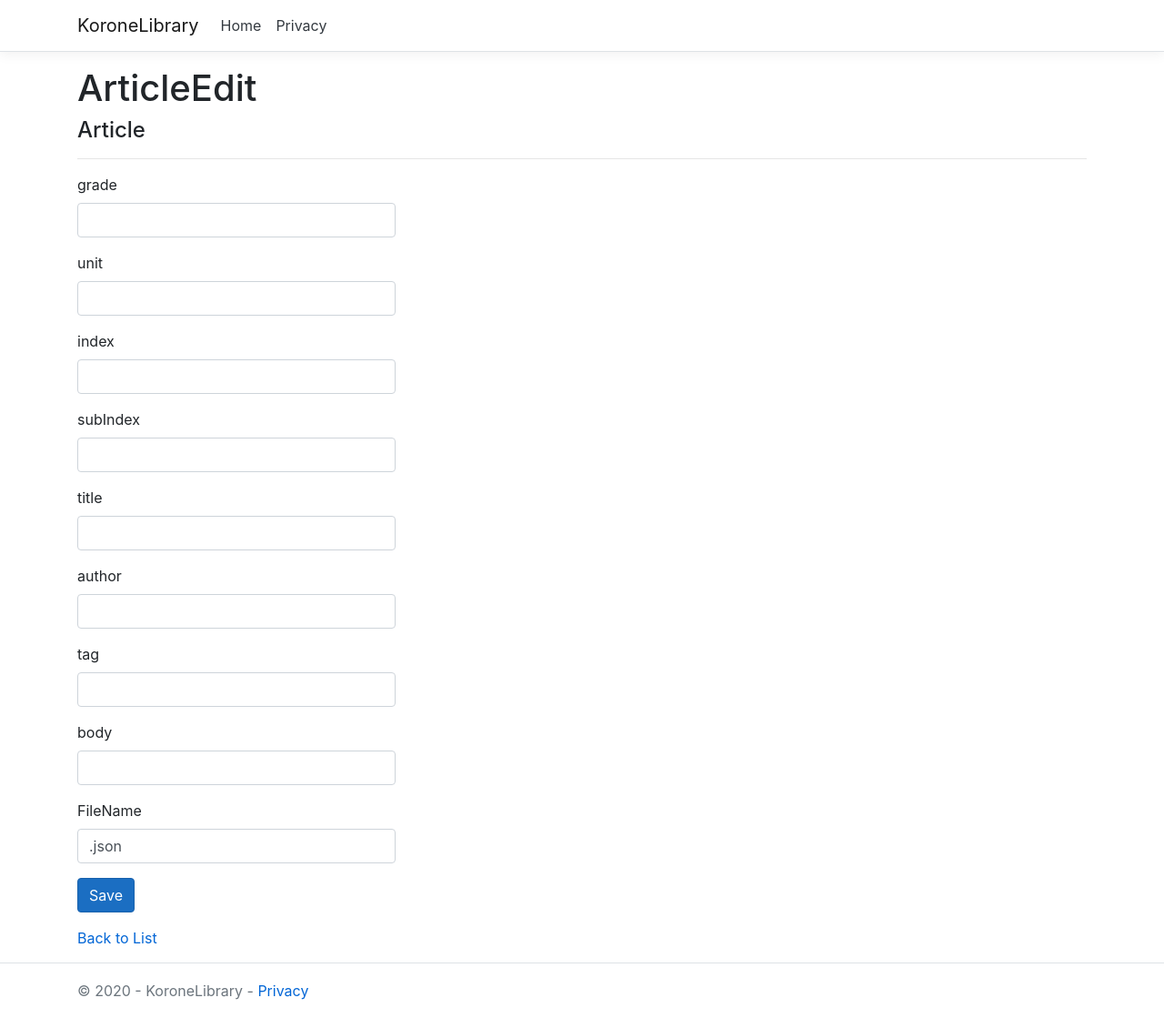
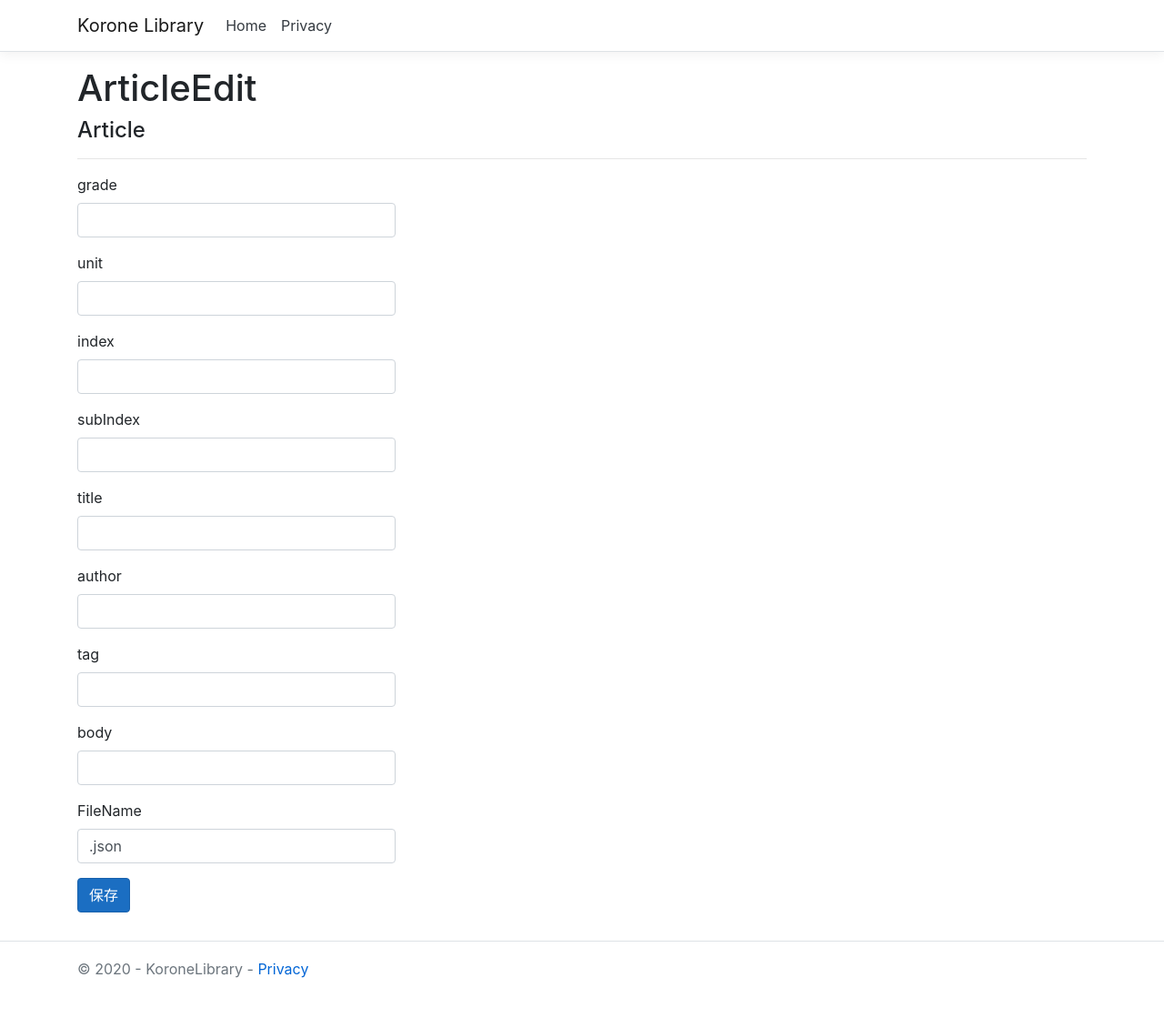
Before and after one commit to HanyuuLu/koroneLib, an ASP.NET Core app: template Views/Article/Index.cshtml in a window 1280 px wide. Shown: the whole page at 91% size. After the commit the page ends 1075 px from the top, so only its background shows below. Run offline with ASP.NET Core 8, Linux system fonts and the light colour scheme; the template is opened without the code that fills it, so the values that code supplies are empty.

Commit message:
[minor]layout修改

```diff
--- a/Views/Article/Index.cshtml
+++ b/Views/Article/Index.cshtml
@@ -10,7 +10,7 @@
 <hr />
 <div class="row">
     <div class="col-md-4">
-        <form asp-action="ArticleEdit">
+        <form asp-action="Edit">
             <div asp-validation-summary="ModelOnly" class="text-danger"></div>
             <div class="form-group">
                 <label asp-for="grade" class="control-label"></label>
@@ -58,15 +58,15 @@
                 <span asp-validation-for="FileName" class="text-danger"></span>
             </div>
             <div class="form-group">
-                <input type="submit" value="Save" class="btn btn-primary" />
+                <input type="submit" value="保存" class="btn btn-primary" />
             </div>
         </form>
     </div>
 </div>
 
-<div>
+@* <div>
     <a asp-action="Index">Back to List</a>
-</div>
+</div> *@
 
 @section Scripts {
     @{await Html.RenderPartialAsync("_ValidationScriptsPartial");}
--- a/Views/Shared/_Layout.cshtml
+++ b/Views/Shared/_Layout.cshtml
@@ -11,7 +11,7 @@
     <header>
         <nav class="navbar navbar-expand-sm navbar-toggleable-sm navbar-light bg-white border-bottom box-shadow mb-3">
             <div class="container">
-                <a class="navbar-brand" asp-area="" asp-controller="Home" asp-action="Index">KoroneLibrary</a>
+                <a class="navbar-brand" asp-area="" asp-controller="Home" asp-action="Index">Korone Library</a>
                 <button class="navbar-toggler" type="button" data-toggle="collapse" data-target=".navbar-collapse" aria-controls="navbarSupportedContent"
                         aria-expanded="false" aria-label="Toggle navigation">
                     <span class="navbar-toggler-icon"></span>
```
Also changed, not shown: Controllers/ArticleController.cs (+8 -2 lines), 1 other file.
